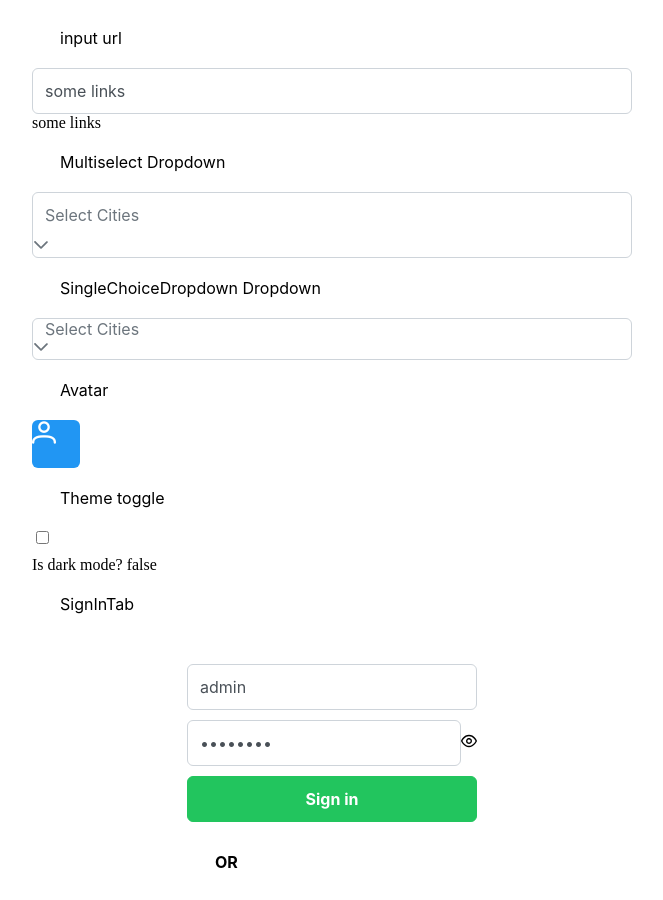
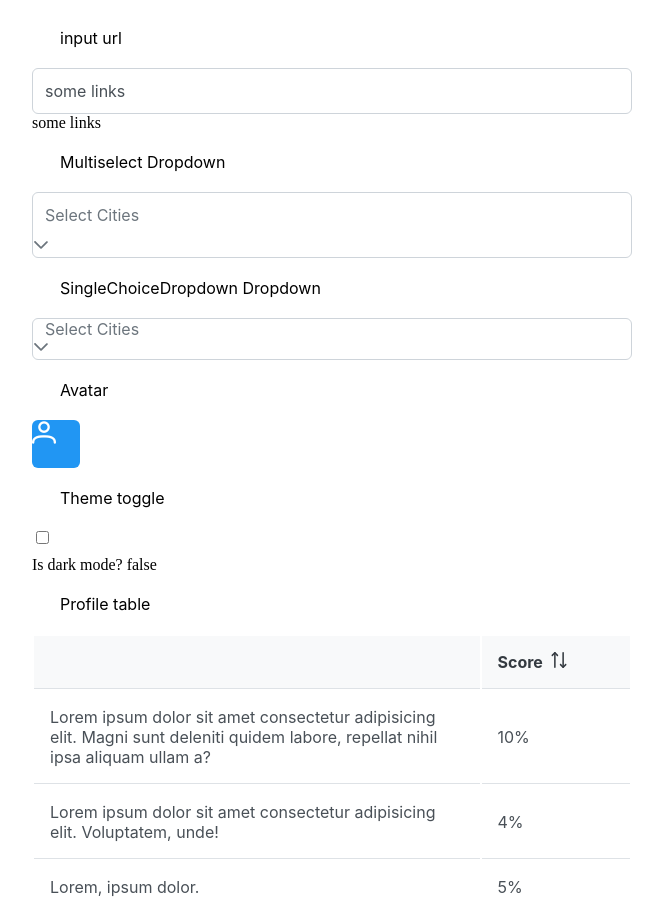
Before and after one commit to KuYaki/waffler, a Vue app: page / in a window 1280 px wide. Shown: the top 900 px of the page, without its empty margins (308-971 px from the left). Built offline with nearby package versions, Linux system fonts and the light colour scheme.

Commit message:
added profile table component

```diff
--- /dev/null
+++ b/src/components/table/ProfileTable.vue
@@ -0,0 +1,72 @@
+<script setup lang="ts">
+    import DataTable from 'primevue/datatable';
+    import Column    from 'primevue/column';
+
+    const products = [
+        {
+            id: '1000',
+            theme:'Lorem ipsum dolor sit amet consectetur adipisicing elit. Magni sunt deleniti quidem labore, repellat nihil ipsa aliquam ullam a?',
+            score:'10%'
+        },
+        {
+            id: '1001',
+            theme:' Lorem ipsum dolor sit amet consectetur adipisicing elit. Voluptatem, unde!',
+            score:'4%'
+        },
+        {
+            id: '1002',
+            theme:'Lorem, ipsum dolor.',
+            score:'5%'
+        },
+        {
+            id: '1000',
+            theme:'Lorem ipsum dolor sit amet consectetur adipisicing elit. Magni sunt deleniti quidem labore, repellat nihil ipsa aliquam ullam a?',
+            score:'10%'
+        },
+        {
+            id: '1001',
+            theme:' Lorem ipsum dolor sit amet consectetur adipisicing elit. Voluptatem, unde!',
+            score:'4%'
+        },
+        {
+            id: '1002',
+            theme:'Lorem, ipsum dolor.',
+            score:'5%'
+        },
+        {
+            id: '1000',
+            theme:'Lorem ipsum dolor sit amet consectetur adipisicing elit. Magni sunt deleniti quidem labore, repellat nihil ipsa aliquam ullam a?',
+            score:'10%'
+        },
+        {
+            id: '1001',
+            theme:' Lorem ipsum dolor sit amet consectetur adipisicing elit. Voluptatem, unde!',
+            score:'4%'
+        },
+        {
+            id: '1002',
+            theme:'Lorem, ipsum dolor.',
+            score:'5%'
+        }
+    ];
+
+</script>
+
+<template>
+
+        <DataTable
+            :value="products"
+            removableSort
+            paginator
+            :rows="5"
+            :rowsPerPageOptions="[5, 10]"
+            tableStyle="min-width: 100%">
+            <Column field="theme" style="width: 75%"></Column>
+            <Column field="score" header="Score" sortable style="width: 25%"></Column>
+        </DataTable>
+
+</template>
+
+<style>
+
+</style>
--- a/src/views/MainPage.vue
+++ b/src/views/MainPage.vue
@@ -8,6 +8,7 @@
     import SignInTab            from '@/views/tabs/SignInTab.vue'
     import Avatar               from '@/components/avatar/Avatar.vue'
     import Divider              from 'primevue/divider';
+    import ProfileTable         from '@/components/table/ProfileTable.vue';
 
     const searchValue = ref('some links')
 </script>
@@ -30,6 +31,9 @@
         <Divider align="center"> Theme toggle </Divider>
         <ToggleTheme/>
 
+        <Divider align="center"> Profile table </Divider>
+        <ProfileTable/>
+
         <Divider align="center">SignInTab</Divider>
         <SignInTab/>
 
```
